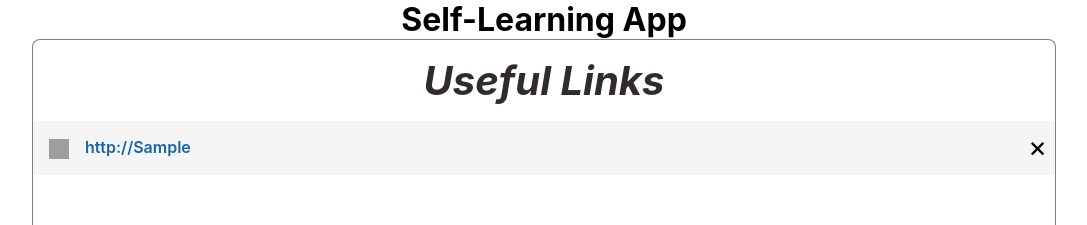
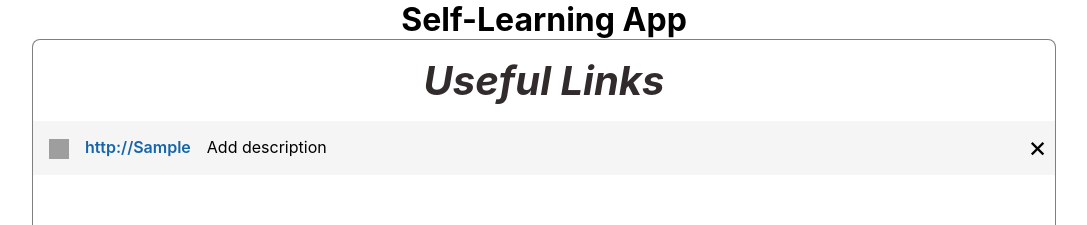
Before and after one commit to chingu-voyages/v12-geckos-team-04, a React (Create React App) app: page / in a window 1280 px wide. Both pictures are taken after typing "Sample" into the empty fields and a click on the button "Add New Link". Shown: the top 225 px of the page, without its empty margins (96-1183 px from the left). Built offline with nearby package versions, Linux system fonts and the light colour scheme; grey boxes are pictures that could not be loaded.

Commit message:
add second modal to display info for link with description

```diff
--- /dev/null
+++ b/src/components/UsefulLinks/InfoModal.js
@@ -0,0 +1,23 @@
+import React from 'react'
+import styles from './Modal.module.scss'
+
+const InfoModal = (props) => {
+
+    const wrapperClasses = `${styles.wrapper} modalWrapper`
+    const closeButtonClasses = `${styles.closeButton} closeButton`
+
+    return (
+        <div className={wrapperClasses} onClick={props.closeModal}>
+            <div className={styles.content}>
+                <p className={styles.label}>{props.linkText}</p>
+                <div className={closeButtonClasses}>&#10006;</div>
+                <p>{props.description}</p>
+                <div>
+                    <button className={styles.button}>Edit description</button>
+                </div>
+            </div>
+        </div>
+    )
+}
+
+export default InfoModal
--- a/src/components/UsefulLinks/LinkList.js
+++ b/src/components/UsefulLinks/LinkList.js
@@ -19,8 +19,13 @@ class LinkList extends React.Component {
         if (linkText.length > 150) {
             linkText = linkText.substr(0, 120) + '...'
         }
-        const description = linkObj.description
-        return <li key={index} className={styles.listItem} onClick={() => {this.props.showModal(index, linkText)}}><img onError={this.handleError} alt={'Icon for website'} className={styles.favicon} src={iconUrl}></img><a href={linkText} target='_blank' className={styles.linkText}>{linkText}</a><span>{description}</span><span onClick={(e) => {this.props.deleteLink(e, index)}} title="Delete this link" className={styles.closeButton}>&times;</span></li>
+        let description
+        if (linkObj.description) {
+            description = linkObj.description
+        } else {
+            description = 'Add description'
+        }
+        return <li key={index} className={styles.listItem} onClick={() => {this.props.showModal(index, linkText, description)}}><img onError={this.handleError} alt={'Icon for website'} className={styles.favicon} src={iconUrl}></img><a href={linkText} target='_blank' className={styles.linkText}>{linkText}</a><span>{description}</span><span onClick={(e) => {this.props.deleteLink(e, index)}} title="Delete this link" className={styles.closeButton}>&times;</span></li>
     }
 
     handleError = (e) => {
@@ -42,4 +47,5 @@ class LinkList extends React.Component {
 
 }
 
+
 export default LinkList
--- a/src/components/UsefulLinks/UsefulLinksContainer.js
+++ b/src/components/UsefulLinks/UsefulLinksContainer.js
@@ -4,6 +4,7 @@ import Header from './Header'
 import LinkList from './LinkList'
 import AddLinkButton from './AddLinkButton'
 import Modal from './Modal'
+import InfoModal from './InfoModal'
 
 class UsefulLinksContainer extends React.Component {
 
@@ -11,7 +12,9 @@ class UsefulLinksContainer extends React.Component {
         links: [],
         requestedIndex: '',
         requestedLinkText: '',
+        requestedDescription: '',
         showModal: false,
+        showInfoModal: false
     }
 
     addDescription = (e) => {
@@ -29,7 +32,7 @@ class UsefulLinksContainer extends React.Component {
 
     closeModal = (e) => {
         if (e.target.classList.contains('modalWrapper') || e.target.classList.contains('closeButton')) {
-            this.setState(() => ({showModal: false}))
+            this.setState(() => ({showModal: false, showInfoModal: false}))
         }
     }
 
@@ -71,8 +74,13 @@ class UsefulLinksContainer extends React.Component {
         console.log(e)
     }
 
-    showModal = (index, linkText) => {
-        this.setState(() => ({requestedIndex: index, requestedLinkText: linkText, showModal: true}))
+    showModal = (index, linkText, description) => {
+        this.setState(() => ({requestedIndex: index, requestedLinkText: linkText, requestedDescription: description}))
+        if (description === 'Add description') {
+            this.setState(() => ({showModal: true}))
+        } else {
+            this.setState(() => ({showInfoModal: true}))
+        }
 
     }
 
@@ -83,7 +91,8 @@ class UsefulLinksContainer extends React.Component {
                 <Header />
                 <LinkList links={this.state.links} deleteLink={this.deleteLink} handleError={this.handleError} showModal={this.showModal} description={this.state.description} />
                 <AddLinkButton addLink={this.addLink} />
-                {this.state.showModal && <Modal addDescription={this.addDescription} closeModal={this.closeModal} linkText={this.state.requestedLinkText} />}
+                {this.state.showModal && <Modal addDescription={this.addDescription} closeModal={this.closeModal} linkText={this.state.requestedLinkText} description={this.state.description} />}
+                {this.state.showInfoModal && <InfoModal closeModal={this.closeModal} linkText={this.state.requestedLinkText} description={this.state.requestedDescription} />}
             </div>
         )
     }
```
